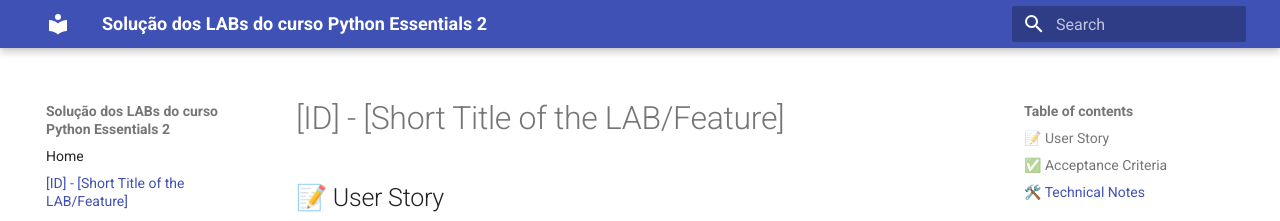
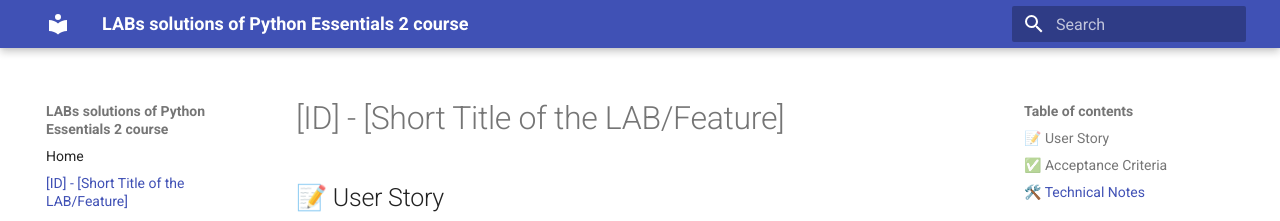
Before and after one commit to anapaula-carmelita/Estudos, an MkDocs documentation site: the page built from python/python-essentials-2/user-story-template.md, in a window 1280 px wide. Shown: the top 221 px of the page. Built offline with MkDocs 1.6.1 and Material for MkDocs 9.7.7, drawn with Linux system fonts in a browser that asks for light colours.

Commit message:
fixing language

```diff
--- a/mkdocs.yml
+++ b/mkdocs.yml
@@ -1,5 +1,5 @@
-site_name: Solução dos LABs do curso Python Essentials 2
-site_description: Documentação e User Stories.
+site_name: LABs solutions of Python Essentials 2 course
+site_description: Documentation e User Stories.
 docs_dir: python/python-essentials-2
 
 theme:
```
